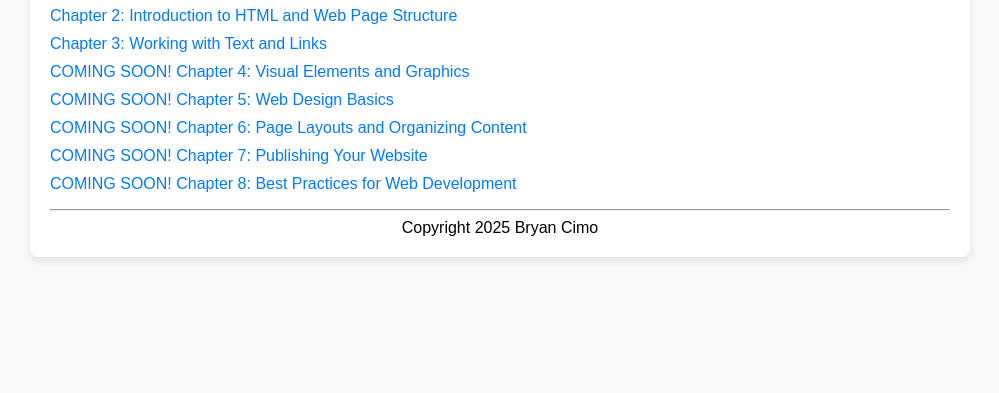
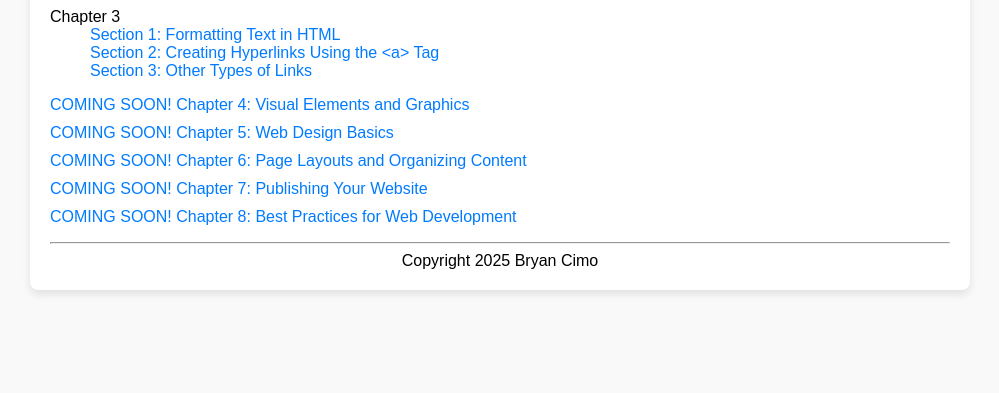
Before and after one commit to bcimo-saddleback/bcimo-saddleback.github.io, a plain HTML site: page index.html in a window 1280 px wide. Shown: the part 407-800 px from the top of the page, without its empty margins (140-1139 px from the left). Drawn offline with Linux system fonts and the light colour scheme.

Commit message:
Add files via upload

```diff
--- a/index.html
+++ b/index.html
@@ -54,7 +54,12 @@
         <ul>
             <li><a href="chapter1.html">Chapter 1: Introduction to the Internet and the World Wide Web</a></li>
             <li><a href="chapter2.html">Chapter 2: Introduction to HTML and Web Page Structure</a></li>
-            <li><a href="chapter3-1.html">Chapter 3: Working with Text and Links</a></li>
+            <dl>
+                <dt>Chapter 3</dt>
+                <dd><a href="chapter3-1.html">Section 1: Formatting Text in HTML</a></dd>
+                <dd><a href="chapter3-2.html">Section 2: Creating Hyperlinks Using the &lt;a&gt; Tag</a></dd>
+                <dd><a href="chapter3-3.html">Section 3: Other Types of Links</a></dd>
+            </dl>
             <li><a href="index.html">COMING SOON! Chapter 4: Visual Elements and Graphics</a></li>
             <li><a href="index.html">COMING SOON! Chapter 5: Web Design Basics</a></li>
             <li><a href="index.html">COMING SOON! Chapter 6: Page Layouts and Organizing Content</a></li>
```
Also changed, not shown: chapter3-1.html (+1 -1 lines), chapter3-2.html (+1 -1 lines).
